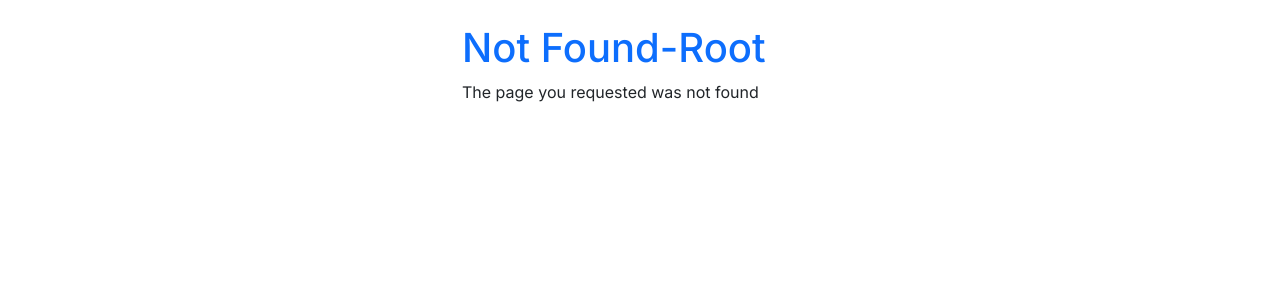
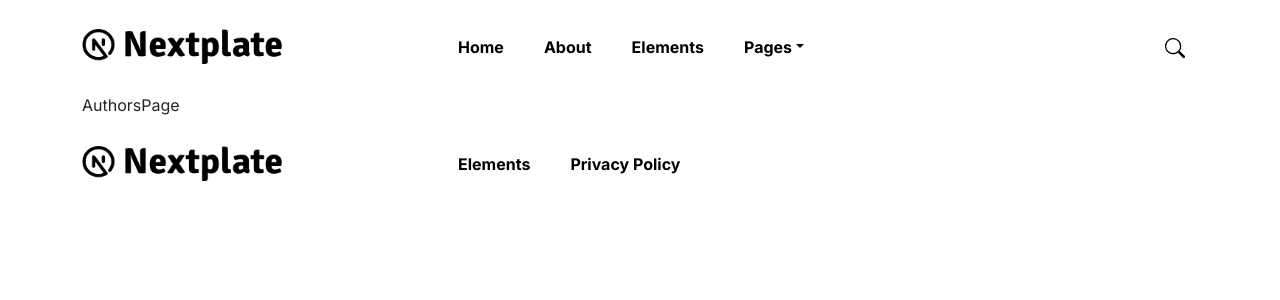
Before and after one commit to ozguraktas5/nextplate_nextjs, a Next.js app: page /pages/authors in a window 1280 px wide. Before the commit this address had no page. Shown: the top 300 px of the page. Built offline with nearby package versions, Linux system fonts and the light colour scheme.

Commit message:
add search icons

```diff
--- /dev/null
+++ b/app/(main)/pages/authors/page.tsx
@@ -0,0 +1,9 @@
+import React from 'react'
+
+const AuthorsPage = () => {
+  return (
+    <div>AuthorsPage</div>
+  )
+}
+
+export default AuthorsPage
--- /dev/null
+++ b/components/SearchModal.tsx
@@ -0,0 +1,41 @@
+import React from "react";
+import { useState } from "react";
+import Button from "react-bootstrap/Button";
+import Form from "react-bootstrap/Form";
+import Modal from "react-bootstrap/Modal";
+
+const SearchModal = () => {
+  const [show, setShow] = useState(false);
+
+  const handleClose = () => setShow(false);
+  const handleShow = () => setShow(true);
+
+  return (
+    <>
+      <Button variant="" onClick={handleShow}>
+        <svg
+          xmlns="http://www.w3.org/2000/svg"
+          width="20"
+          height="20"
+          className="bi bi-search"
+          viewBox="0 0 16 16"
+        >
+          <path d="M11.742 10.344a6.5 6.5 0 1 0-1.397 1.398h-.001q.044.06.098.115l3.85 3.85a1 1 0 0 0 1.415-1.414l-3.85-3.85a1 1 0 0 0-.115-.1zM12 6.5a5.5 5.5 0 1 1-11 0 5.5 5.5 0 0 1 11 0" />
+        </svg>
+      </Button>
+
+      <Modal show={show} onHide={handleClose}>
+        <Modal.Header closeButton></Modal.Header>
+        <Modal.Body>
+          <Form>
+            <Form.Group className="mb-3" controlId="exampleForm.ControlInput1">
+              <Form.Control type="search" placeholder="Search..." autoFocus />
+            </Form.Group>
+          </Form>
+        </Modal.Body>
+      </Modal>
+    </>
+  );
+};
+
+export default SearchModal;
--- a/components/common/header/index.tsx
+++ b/components/common/header/index.tsx
@@ -1,9 +1,10 @@
 "use client";
 import React from "react";
-import { Container, Nav, Navbar } from "react-bootstrap";
+import { Container, Nav, NavDropdown, Navbar } from "react-bootstrap";
 import menuItems from "./menu.json";
 import Image from "next/image";
 import Link from "next/link";
+import SearchModal from "@/components/SearchModal";
 
 const Header = () => {
   return (
@@ -25,8 +26,18 @@ const Header = () => {
                 {item.title}
               </Nav.Link>
             ))}
+            <NavDropdown title="Pages" id="basic-nav-dropdown">
+              <NavDropdown.Item href="/pages/contact" as={Link}>Contact</NavDropdown.Item>
+              <NavDropdown.Item href="/pages/blog" as={Link}>Blog</NavDropdown.Item>
+              <NavDropdown.Item href="/pages/authors" as={Link}>Authors</NavDropdown.Item>
+              <NavDropdown.Item href="/pages/categories" as={Link}>Categories</NavDropdown.Item>
+              <NavDropdown.Item href="/pages/tags" as={Link}>Tags</NavDropdown.Item>
+              <NavDropdown.Item href="/pages/error" as={Link}>404 Page</NavDropdown.Item>
+            </NavDropdown>
           </Nav>
         </Navbar.Collapse>
+
+        <SearchModal />
       </Container>
     </Navbar>
   );
--- a/components/common/header/menu.json
+++ b/components/common/header/menu.json
@@ -1,6 +1,5 @@
 [
-    {"id":1, "title":"Home", "url":"/", "prefetch":true},
-    {"id":2, "title":"About", "url":"/about", "prefetch":true},
-    {"id":3, "title":"Elements", "url":"/elements", "prefetch":true},
-    {"id":4, "title":"Pages", "url":"/pages", "prefetch":true}
+  { "id": 1, "title": "Home", "url": "/", "prefetch": true },
+  { "id": 2, "title": "About", "url": "/about", "prefetch": true },
+  { "id": 3, "title": "Elements", "url": "/elements", "prefetch": true }
 ]
--- a/package.json
+++ b/package.json
@@ -10,6 +10,7 @@
   },
   "dependencies": {
     "bootstrap": "^5.3.3",
+    "bootstrap-icons": "^1.11.3",
     "next": "14.2.3",
     "react": "^18",
     "react-bootstrap": "^2.10.2",
```
Also changed, not shown: app/(main)/pages/blog/page.tsx (added, +9 -0 lines), app/(main)/pages/categories/page.tsx (added, +9 -0 lines), app/(main)/pages/contact/page.tsx (added, +9 -0 lines), app/(main)/pages/error/page.tsx (added, +9 -0 lines), app/(main)/pages/tags/page.tsx (added, +9 -0 lines), 1 other file (tests, documents, lock files or other folders).
